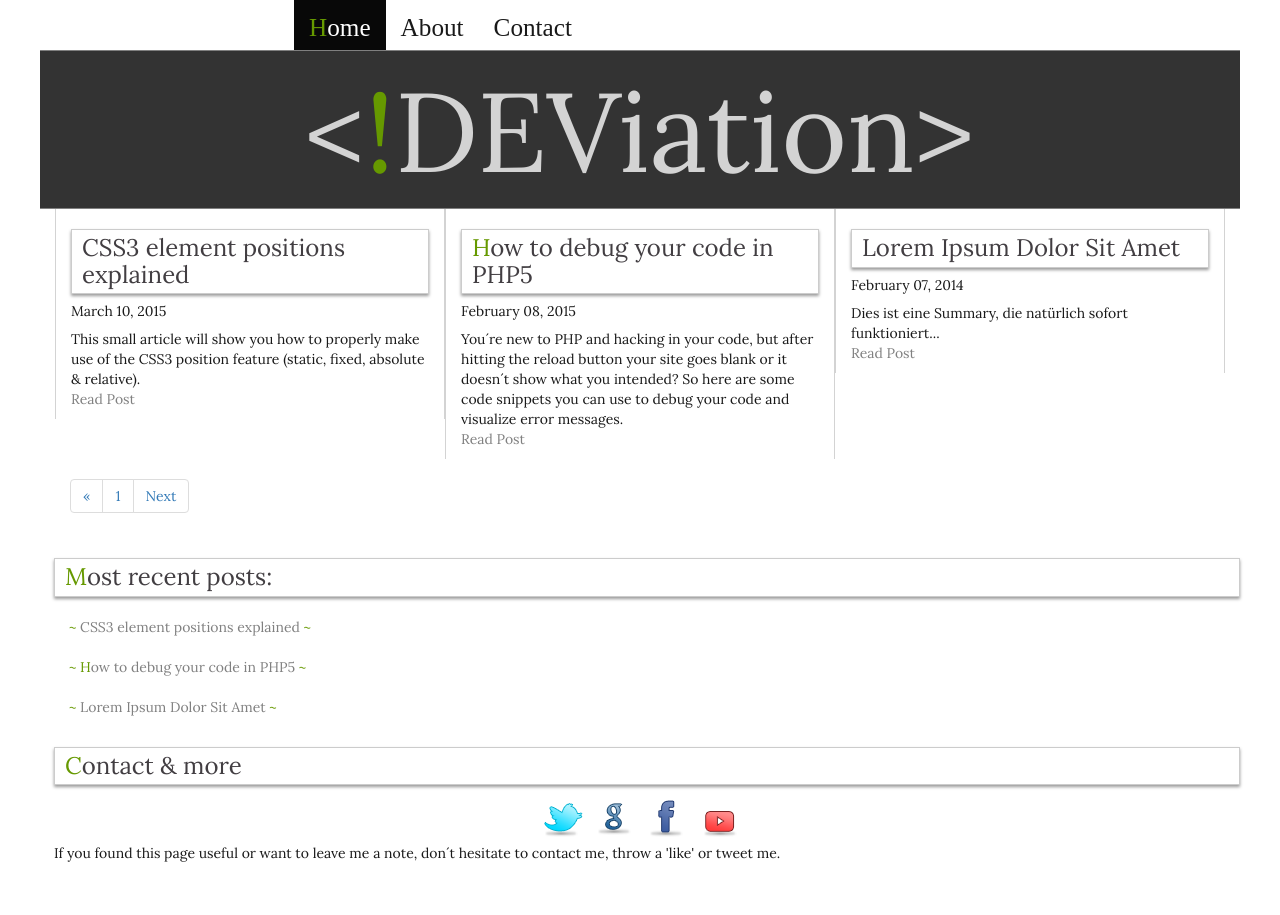
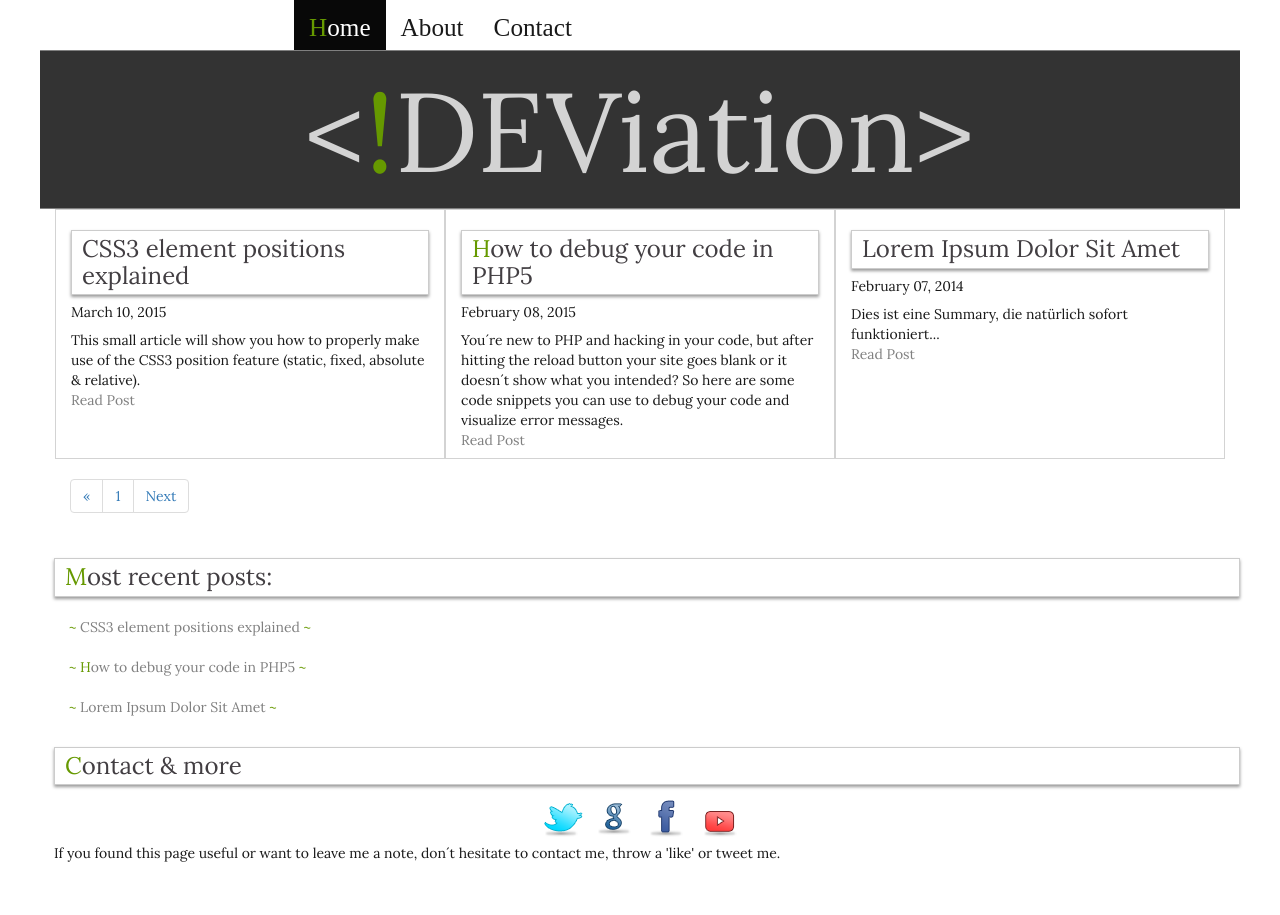
Before and after one commit to CodeDeviation/CodeDeviation, a Jekyll site: the page built from index.html, in a window 1280 px wide. Built offline with Jekyll 4.4.1, drawn with Linux system fonts in a browser that asks for light colours; Markdown is read by kramdown in place of the engine named in the settings; the list of posts is cut into pages by our own code.

Commit message:
post Boxes

```diff
--- a/css/format.css
+++ b/css/format.css
@@ -39,8 +39,15 @@ h3 {
 
 
 /* *********************************
-           Variables
+    Post summary on index.html
   ********************************** */
+
+.postBox {
+    height: 250px;
+    border: 1px solid lightgrey;
+}
+
+
 /* *********************************
    Some Style Overrides on Bootstrap
   ********************************** */
--- a/index.html
+++ b/index.html
@@ -5,7 +5,7 @@ keywords: [blog, code, programming, help]
 
 {% for post in paginator.posts limit: 10 %}
 
-<div class="col-md-4 greyBorders" style="height = 250px;">
+<div class="col-md-4 greyBorders postBox">
   <div>
     <h3>{{ post.title }}</h3>
     <h5>{{ post.date | date: '%B %d, %Y'| }}</h5>
```
